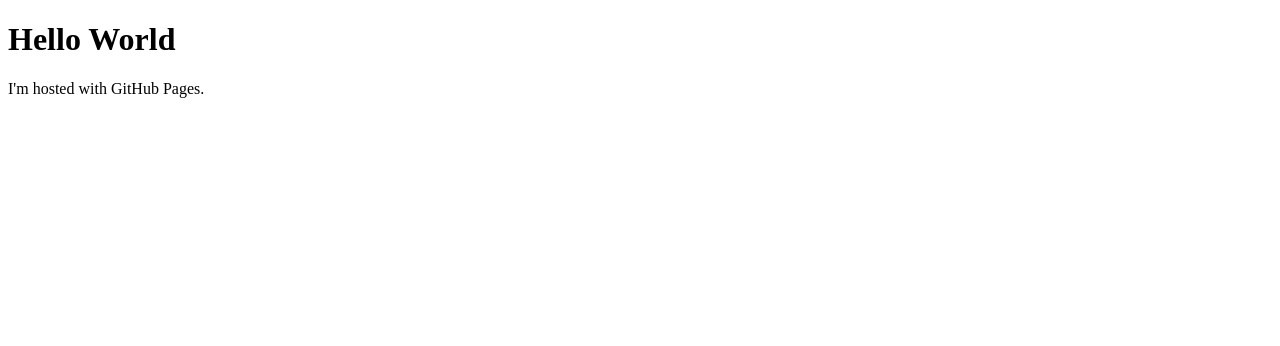
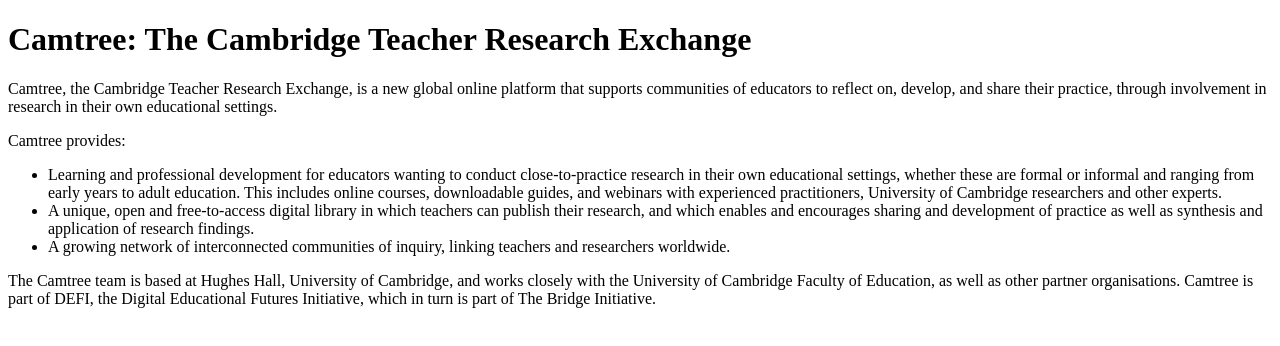
Before and after one commit to Camtree/Camtree.github.io, a plain HTML site: page index.html in a window 1280 px wide. Drawn offline with Linux system fonts and the light colour scheme.

Commit message:
Update index.html

```diff
--- a/index.html
+++ b/index.html
@@ -1,7 +1,16 @@
 <!DOCTYPE html>
 <html>
 <body>
-<h1>Hello World</h1>
-<p>I'm hosted with GitHub Pages.</p>
+<h1>Camtree: The Cambridge Teacher Research Exchange</h1>
+<p>Camtree, the Cambridge Teacher Research Exchange, is a new global online platform that supports communities of educators to reflect on, develop, and share their practice, through involvement in research in their own educational settings.</p>
+<p>Camtree provides:</p>
+<ul>
+  <li>Learning and professional development for educators wanting to conduct close-to-practice research in their own educational settings, whether these are formal or informal and ranging from early years to adult education.  This includes online courses, downloadable guides, and webinars with experienced practitioners, University of Cambridge researchers and other experts.</li>
+  <li>A unique, open and free-to-access digital library in which teachers can publish their research, and which enables and encourages sharing and development of practice as well as synthesis and application of research findings.</li>
+  <li>A growing network of interconnected communities of inquiry, linking teachers and researchers worldwide.</li>
+</ul>
+
+<p>The Camtree team is based at Hughes Hall, University of Cambridge, and works closely with the University of Cambridge Faculty of Education, as well as other partner organisations. Camtree is part of DEFI, the Digital Educational Futures Initiative, which in turn is part of The Bridge Initiative.</p>
+
 </body>
 </html>
```
